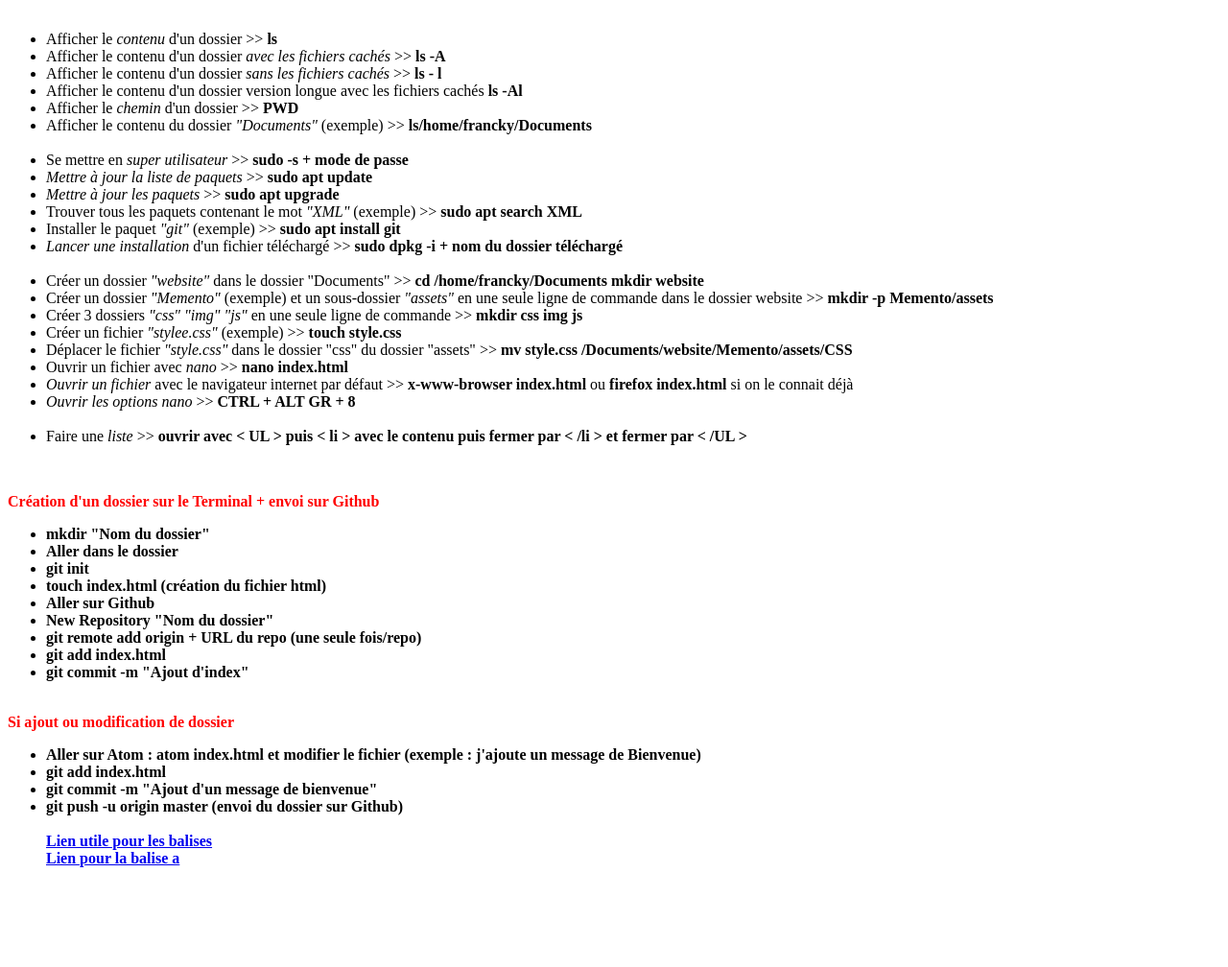
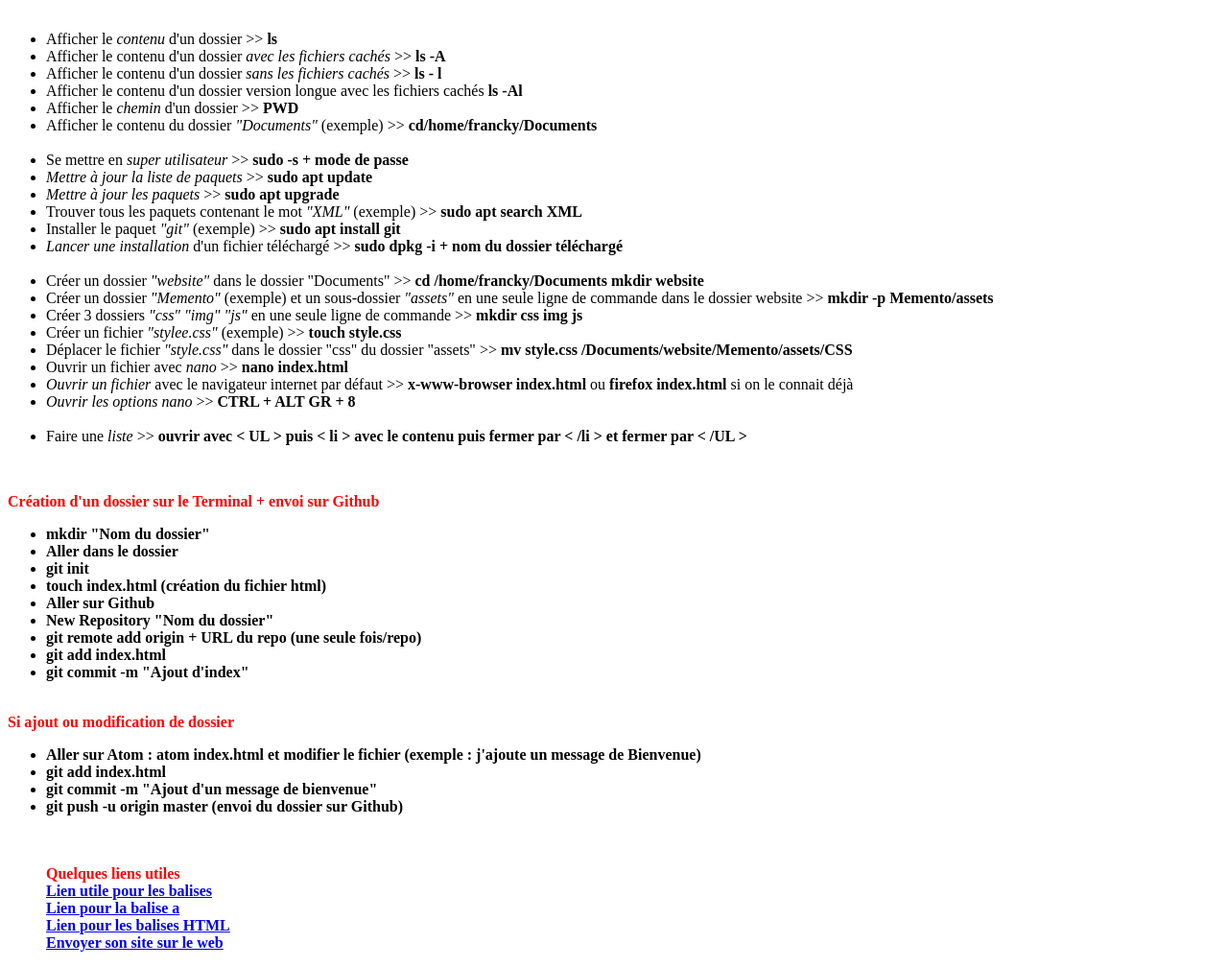
Before and after one commit to inkedwest/M-mento, a plain HTML site: page index.html in a window 1280 px wide. Shown: the part 187-1195 px from the top of the page at 96% size. Before the commit the page ends 1107 px from the top, so only its background shows below. Drawn offline with Linux system fonts and the light colour scheme.

Commit message:
Ajout de liens Balises HTML et comment envoyer son site sur le web

```diff
--- a/index.html
+++ b/index.html
@@ -17,7 +17,7 @@
 <li>Afficher le contenu d'un dossier <i>sans les fichiers cachés</i> >> <b>ls - l</b> </li>
 <li>Afficher le contenu d'un dossier version longue avec les fichiers cachés <b>ls -Al</b> </li>
 <li>Afficher le <i>chemin</i> d'un dossier >> <b>PWD</b> </li>
-<li>Afficher le contenu du dossier <i>"Documents"</i> (exemple) >> <b>ls/home/francky/Documents</b> </li>
+<li>Afficher le contenu du dossier <i>"Documents"</i> (exemple) >> <b>cd/home/francky/Documents</b> </li>
 <br>
 <li>Se mettre en <i>super utilisateur</i> >> <b>sudo -s + mode de passe</b> </li>
 <li><i>Mettre à jour la liste de paquets</i> >> <b>sudo apt update</b> </li>
@@ -57,10 +57,16 @@
   <li>git add index.html</li>
   <li>git commit -m "Ajout d'un message de bienvenue"</li>
     <li>git push -u origin master (envoi du dossier sur Github)</li><br>
+    <br>
+    <p> <font color="red"> <b>Quelques liens utiles</b></font></br>
 <a title="Lien utile balises" href="http://www.css-faciles.com/bloc-en-ligne.php">
 Lien utile pour les balises <br>
 <a title="Lien 2" href="http://41mag.fr/liste-des-balises-html5/balise-a-html5-lien">
-Lien pour la balise a
+Lien pour la balise a <br>
+<a title="Mémento des balises HTML" href="https://openclassrooms.com/fr/courses/1603881-apprenez-a-creer-votre-site-web-avec-html5-et-css3/1608357-memento-des-balises-html">
+Lien pour les balises HTML <br>
+<a title="Envoyer son site sur le web" href="https://openclassrooms.com/fr/courses/1603881-apprenez-a-creer-votre-site-web-avec-html5-et-css3/1607901-envoyez-votre-site-sur-le-web">
+Envoyer son site sur le web <br>
 </a>
 </a>
 </p>
```
